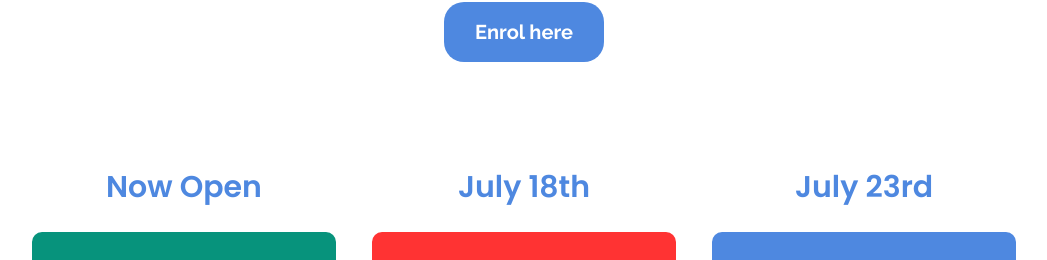
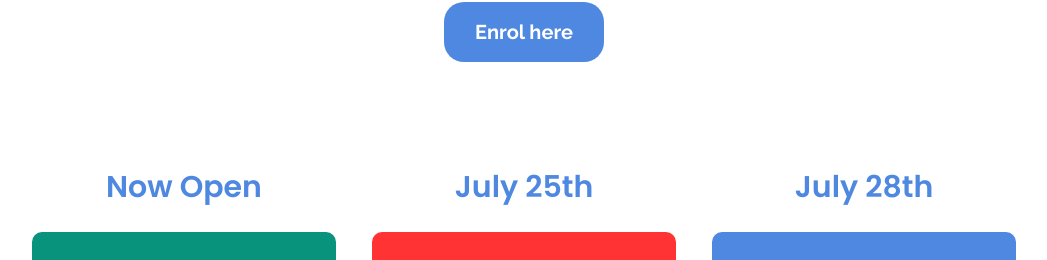
Before and after one commit to damsman10/SupportProTraining, a React (Vite) app: page / in a window 1280 px wide. Shown: the part 1689-1949 px from the top of the page, without its empty margins (116-1163 px from the left). Built offline with nearby package versions, Linux system fonts and the light colour scheme.

Commit message:
new dates

```diff
--- a/src/components/DatePill.jsx
+++ b/src/components/DatePill.jsx
@@ -12,7 +12,7 @@ const DatePill = () => {
           </div>
 
           <div className="text-center may-30th space-y-4">
-            <p className="text-[#4E88E0] text-[24px] lg:text-[30px] font-semibold font-poppins">July 18th </p>
+            <p className="text-[#4E88E0] text-[24px] lg:text-[30px] font-semibold font-poppins">July 25th </p>
             <span className="!bg-[#FF0000CC] px-3 sm:px-0 border-[6px] border-white text-white text-[24px] lg:text-[30px] font-poppins font-semibold
                             w-full max-w-[316px] h-[96px] lg:h-[112px] rounded-2xl flex justify-center items-center mx-auto sm:w-[340px]">
               Registration closes
@@ -20,7 +20,7 @@ const DatePill = () => {
           </div>
 
           <div className="text-center space-y-4">
-            <p className="text-[#4E88E0] text-[24px] lg:text-[30px] font-semibold font-poppins">July 23rd</p>
+            <p className="text-[#4E88E0] text-[24px] lg:text-[30px] font-semibold font-poppins">July 28th</p>
             <span className="!bg-[#4E88E0] px-3 sm:px-0 border-[6px] border-white text-white text-[24px] lg:text-[30px] font-poppins font-semibold
                             w-full max-w-[316px] h-[96px] lg:h-[112px] rounded-2xl flex justify-center items-center mx-auto sm:w-[316px]">
               Cohort starts
--- a/src/components/DatePill2.jsx
+++ b/src/components/DatePill2.jsx
@@ -11,14 +11,14 @@ const DatePill2 = () => {
           </div>
 
           <div className="text-center space-y-4">
-            <p className="text-white text-[22px] md:text-[26px] lg:text-[30px] font-semibold font-poppins">MAY 30th 2025</p>
+            <p className="text-white text-[22px] md:text-[26px] lg:text-[30px] font-semibold font-poppins">July 25th, 2025</p>
             <div className="!bg-[#FF0000CC] border-[4px] md:border-[6px] border-white text-white text-[20px] md:text-[26px] lg:text-[30px] font-poppins px-4 py-3 font-semibold w-full max-w-[340px] h-[96px] md:h-[112px] rounded-2xl flex justify-center items-center">
               Registration closes
             </div>
           </div>
 
           <div className="text-center space-y-4">
-            <p className="text-white text-[22px] md:text-[26px] lg:text-[30px] font-semibold font-poppins">JUNE 2nd 2025</p>
+            <p className="text-white text-[22px] md:text-[26px] lg:text-[30px] font-semibold font-poppins">July 28th, 2025</p>
             <div className="!bg-[#4E88E0] border-[4px] md:border-[6px] border-white text-white text-[20px] md:text-[26px] lg:text-[30px] font-poppins px-4 py-3 font-semibold w-full max-w-[316px] h-[96px] md:h-[112px] rounded-2xl flex justify-center items-center">
               Cohort starts
             </div>
--- a/src/components/EnrollmentCTA.jsx
+++ b/src/components/EnrollmentCTA.jsx
@@ -16,10 +16,10 @@ const EnrollmentCTA = () => {
         <div className="space-y-4 text-[20px] sm:text-[24px] md:text-[28px] font-raleway font-medium text-center md:text-left">
           <p>Enrollment is currently on-going.</p>
           <p>
-            Classes commence on <strong className="font-bold">July 23rd 2025</strong>
+            Classes commence on <strong className="font-bold">July 28th, 2025</strong>
           </p>
           <p>
-            Enrollment open till <span className="text-[#DD1212] font-bold">July 18th 2025</span>
+            Enrollment open till <span className="text-[#DD1212] font-bold">July 25th, 2025</span>
           </p>
           <p>You should enroll now.</p>
 
```
